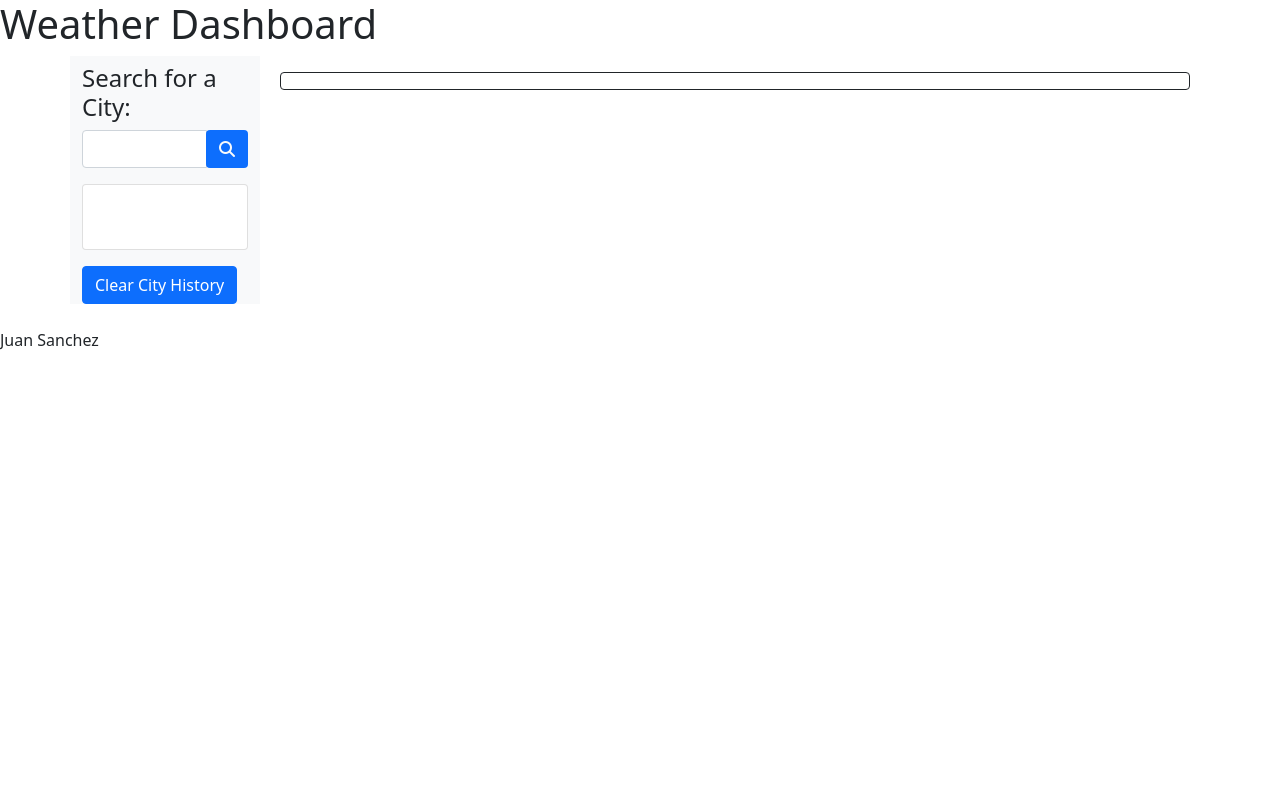
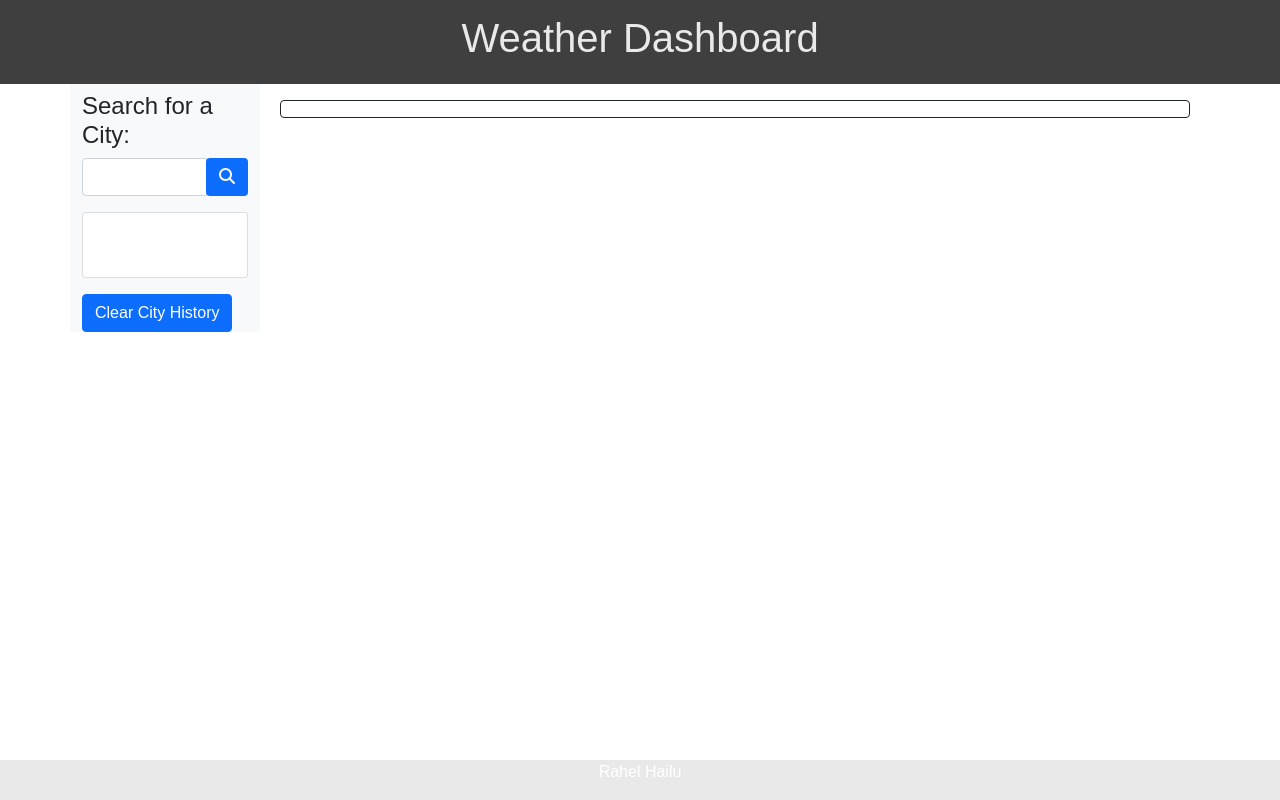
Before and after one commit to ririhailu/check-your-weather-forecast, a plain HTML site: page index.html in a window 1280 px wide. Drawn offline with nearby package versions, Linux system fonts and the light colour scheme; files that its build step writes are made by us from their sources; files whose address does not match are found by name.

Commit message:
Add font, size and color to site to style.css.

```diff
--- a/assets/css/css/style.css
+++ b/assets/css/css/style.css
@@ -0,0 +1,44 @@
+* {
+    box-sizing: border-box;
+  }
+
+  body {
+    font-family: Arial, Helvetica, sans-serif;
+    font-size: 16px;
+  }
+
+  .forecast {
+    font-size: 0.9em;
+  }
+
+  .topnav {
+      color: #e9e9e9;
+      text-align: center;
+      font-size: 17px;
+      background-color: #3f3f3f;
+      padding: 14px 16px;
+  }
+
+  .footer {
+    position: fixed;
+    left: 0;
+    bottom: 0;
+    width: 100%;
+    background-color: #e9e9e9;
+    color: #000000;
+    text-align: center;
+  }
+
+  .city-name {
+    font-weight: bold;
+    font-size: x-large;
+  }
+
+  p.current,
+  .city-name {
+    color: #000000;
+  }
+
+  p {
+    color: white;
+  }
--- a/index.html
+++ b/index.html
@@ -68,7 +68,7 @@
 </div>
 <!--footer-->
 <div class="footer">
-  <p>Juan Sanchez</p>
+  <p>Rahel Hailu</p>
 </div>
 
 <!--jquery-->
```
